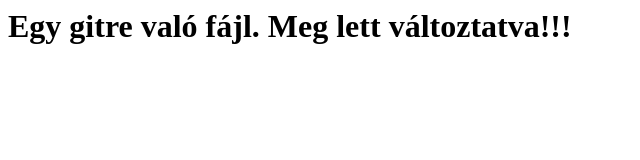
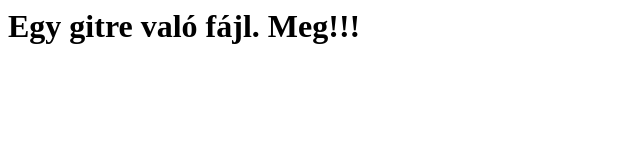
Before and after one commit to arianrhod59/mappacska, a plain HTML site: page index.html in a window 1280 px wide. Shown: the whole page, without its empty margins (0-640 px from the left). Drawn offline with Linux system fonts and the light colour scheme.

Commit message:
Changed again

```diff
--- a/index.html
+++ b/index.html
@@ -4,6 +4,6 @@
 	<title></title>
 </head>
 <body>
-<h1>Egy gitre való fájl. Meg lett változtatva!!!</h1>
+<h1>Egy gitre való fájl. Meg!!!</h1>
 </body>
 </html>
```
